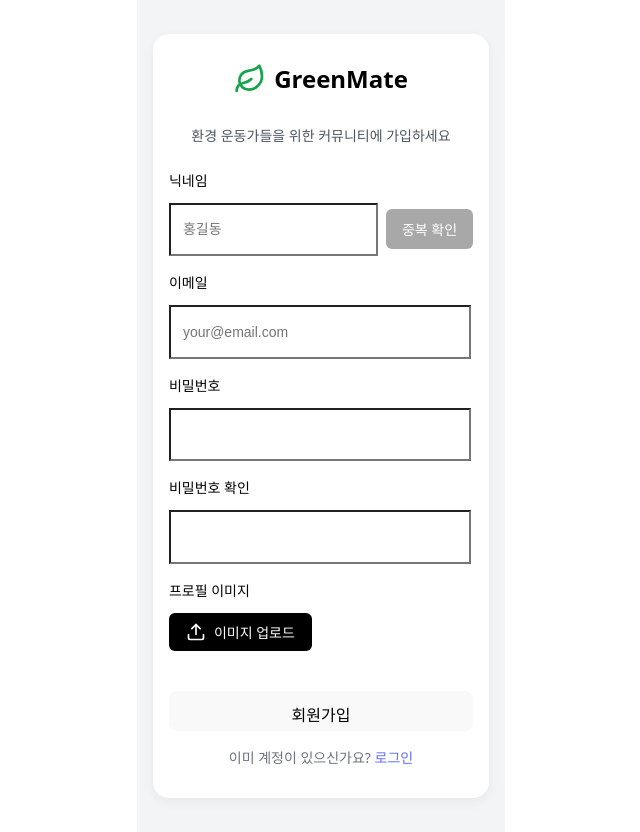
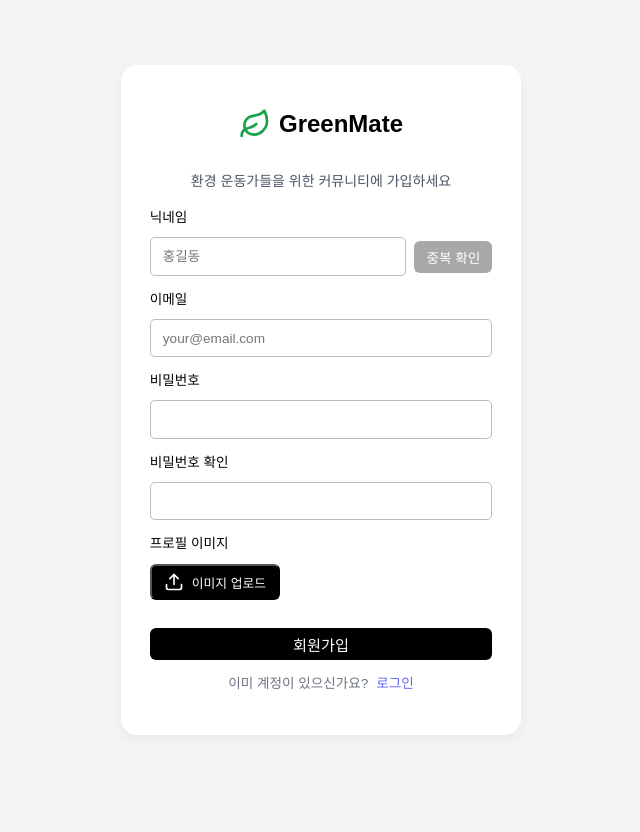
Before and after one commit to konempty/GreenMate-FE-T2, a React (Vite) app: page /signup in a window 1280 px wide. Shown: the whole page, without its empty margins (319-959 px from the left). After the commit the page ends 800 px from the top, so only its background shows below. Built offline with nearby package versions, Linux system fonts and the light colour scheme.

Commit message:
TEAM2-15 화면 수정

```diff
--- a/src/main.tsx
+++ b/src/main.tsx
@@ -1,6 +1,5 @@
 import { StrictMode } from 'react'
 import { createRoot } from 'react-dom/client'
-import './index.css'
 import App from './App.tsx'
 
 const rootElement = document.getElementById('root');
--- a/src/styles/SignUp.css
+++ b/src/styles/SignUp.css
@@ -1,3 +1,16 @@
+html, body {
+  height: 100%;
+  margin: 0;
+  padding: 0;
+  background-color: #f3f4f6;
+  font-family: 'Noto Sans KR', sans-serif;
+  overflow-x: hidden;
+}
+
+* {
+  box-sizing: border-box;
+}
+
 .signup-container {
   display: flex;
   justify-content: center;
@@ -9,10 +22,10 @@
 
 .signup-card {
   background-color: white;
-  padding: 1rem;
+  padding: 1.8rem;
   border-radius: 1rem;
   width: 100%;
-  max-width: 500px;
+  max-width: 400px;
   box-shadow: 0 4px 12px rgba(0, 0, 0, 0.05);
 }
 
@@ -39,7 +52,7 @@
 .signup-subtitle {
   text-align: center;
   color: #4b5563;
-  margin-bottom: 1.5rem;
+  margin-bottom: 1rem;
   font-size: 0.875rem;
 }
 
@@ -48,61 +61,50 @@
   flex-direction: column;
   align-items: flex-start;
   gap: 0.5rem;
-  margin-bottom: 1rem;
+  margin-bottom: 0.75rem;
 }
+
 .signup-label {
   display: block;
   text-align: left;
-  font-size: 0.875rem;
+  font-size: 0.85rem;
   color: black;
-  margin-bottom: 0.25rem;
+  margin-bottom: 0.2rem;
 }
 
 .signup-input {
-  width: 90%;
-  height: 1.5rem;
-  padding: 0.8rem 0.75rem;
-  font-size: 0.875rem;
+  width: 100%;
+  padding: 0.5rem 0.75rem;
+  font-size: 0.85rem;
   background-color: white;
   color: black;
+  border-radius: 0.3rem;
+  border: 1px solid #bcbcbc;
+  height: 2.4rem;
 }
 
 .signup-row {
   display: flex;
   gap: 0.5rem;
   align-items: center;
+  width: 100%;
 }
 
 .signup-button {
-  height: 2.25rem;
+  height: 2rem;
   padding: 0 0.75rem;
-  font-size: 0.875rem;
-  line-height: 1.5rem;
-}
-
-.signup-submit {
-  width: 100%;
-  margin-top: 1.5rem;
-  height: 2.5rem;
-  font-size: 1rem;
-}
-
-.signup-login-link {
-  text-align: center;
-  font-size: 0.875rem;
-  color: #6b7280;
-  margin-top: 1rem;
+  font-size: 0.85rem;
 }
 
 .signup-check-btn {
   background-color: #a8a8a8;
   color: white;
-  padding: 0 1rem;
-  height: 2.5rem;
+  padding: 0 0.75rem;
+  height: 2rem;
   border-radius: 0.375rem;
   white-space: nowrap;
   border: none;
-  font-size: 0.875rem;
+  font-size: 0.85rem;
   cursor: pointer;
 }
 
@@ -113,11 +115,40 @@
 .signup-upload-btn {
   background-color: #000;
   color: white;
-  padding: 0.5rem 1rem;
+  padding: 0.4rem 0.75rem;
   border-radius: 0.375rem;
-  font-size: 0.875rem;
+  font-size: 0.8rem;
   cursor: pointer;
   display: inline-flex;
   align-items: center;
   gap: 0.5rem;
 }
+
+.signup-submit {
+  width: 100%;
+  margin-top: 1rem;
+  height: 2rem;
+  font-size: 0.95rem;
+  background-color: black;
+  color: white;
+  border: none;
+  border-radius: 0.375rem;
+  cursor: pointer;
+}
+
+.signup-login-link {
+  text-align: center;
+  font-size: 0.85rem;
+  color: #6b7280;
+  margin-top: 0.75rem;
+}
+
+.signup-login-link a {
+  color: #6366f1;
+  text-decoration: none;
+  margin-left: 0.25rem;
+}
+
+.signup-login-link a:hover {
+  text-decoration: underline;
+}
```
